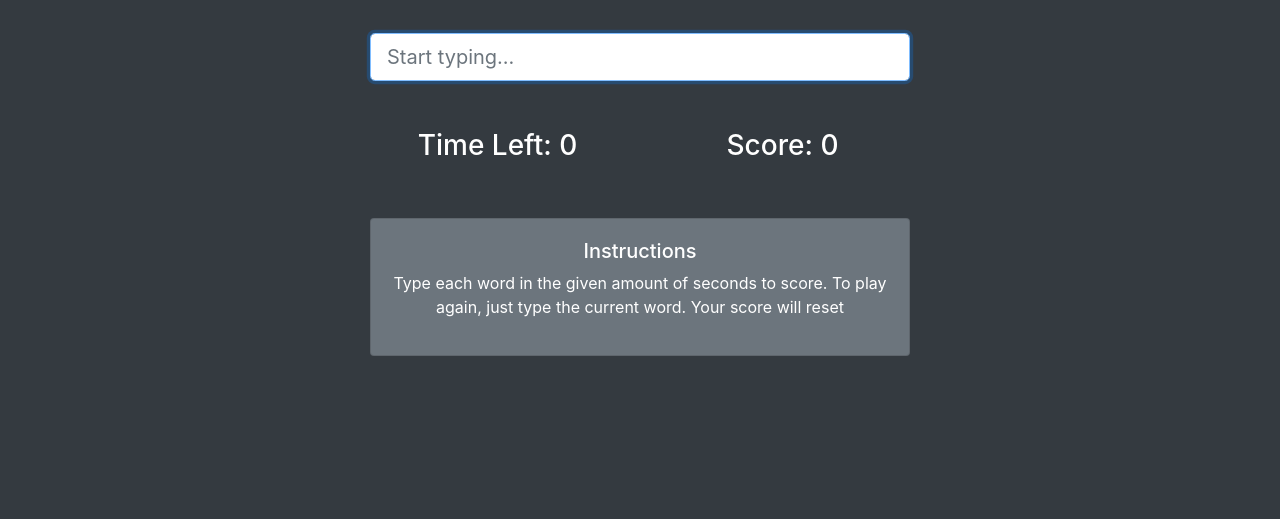
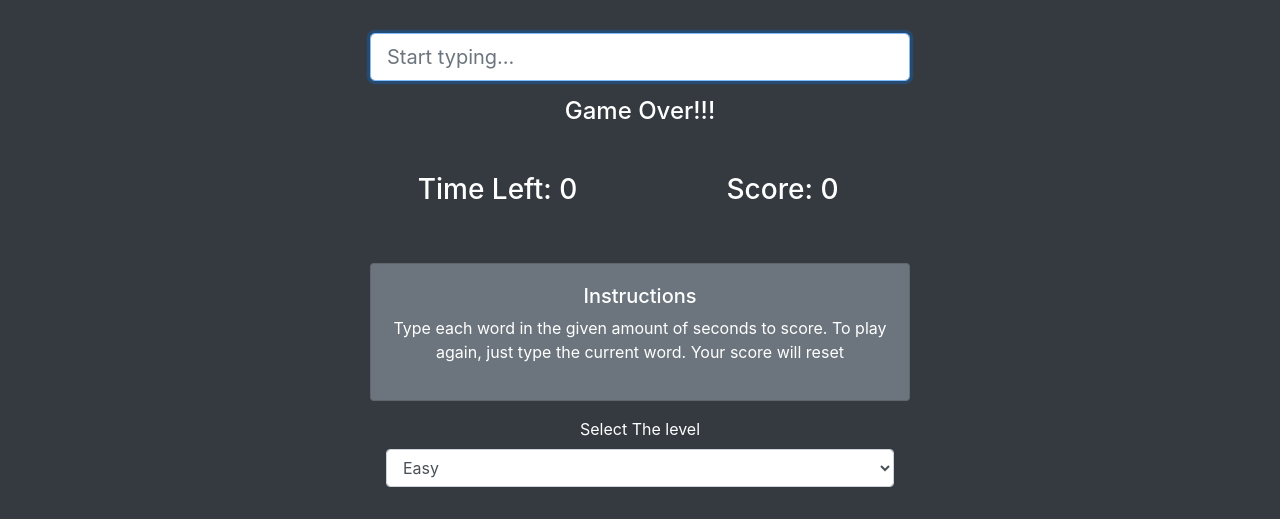
Before and after one commit to madhu2684/typingGame, a plain HTML site: page index.html in a window 1280 px wide. Shown: the part 303-822 px from the top of the page. Before the commit the page ends 800 px from the top, so only its background shows below. Drawn offline with nearby package versions, Linux system fonts and the light colour scheme.

Commit message:
Added levels

```diff
--- a/index.html
+++ b/index.html
@@ -63,6 +63,14 @@
               </div>
             </div>
           </div>
+          <div class="form-group p-3" id="dif">
+            <label for="exampleFormControlSelect1">Select The level</label>
+            <select class="form-control" id="difficulty">
+              <option selected value="5">Easy</option>
+              <option value="3">Medium</option>
+              <option value="2">Hard</option>
+            </select>
+          </div>
         </div>
       </div>
     </div>
--- a/js/main.js
+++ b/js/main.js
@@ -1,4 +1,10 @@
 window.addEventListener("load", init);
+const fr = document.querySelector("#difficulty");
+const levels = {
+  easy: 5,
+  medium: 3,
+  hard: 1,
+};
 
 let time = 5;
 let score = 0;
```
